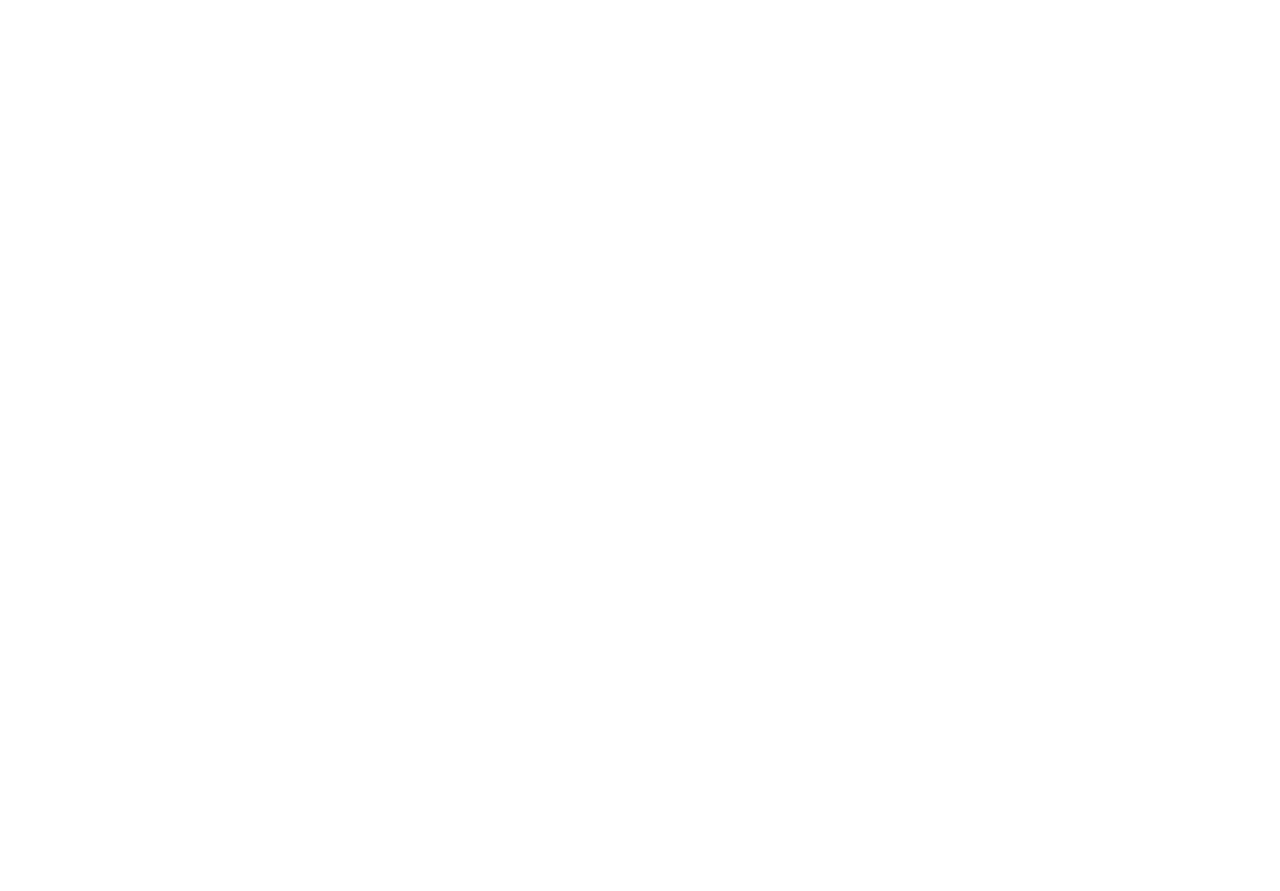
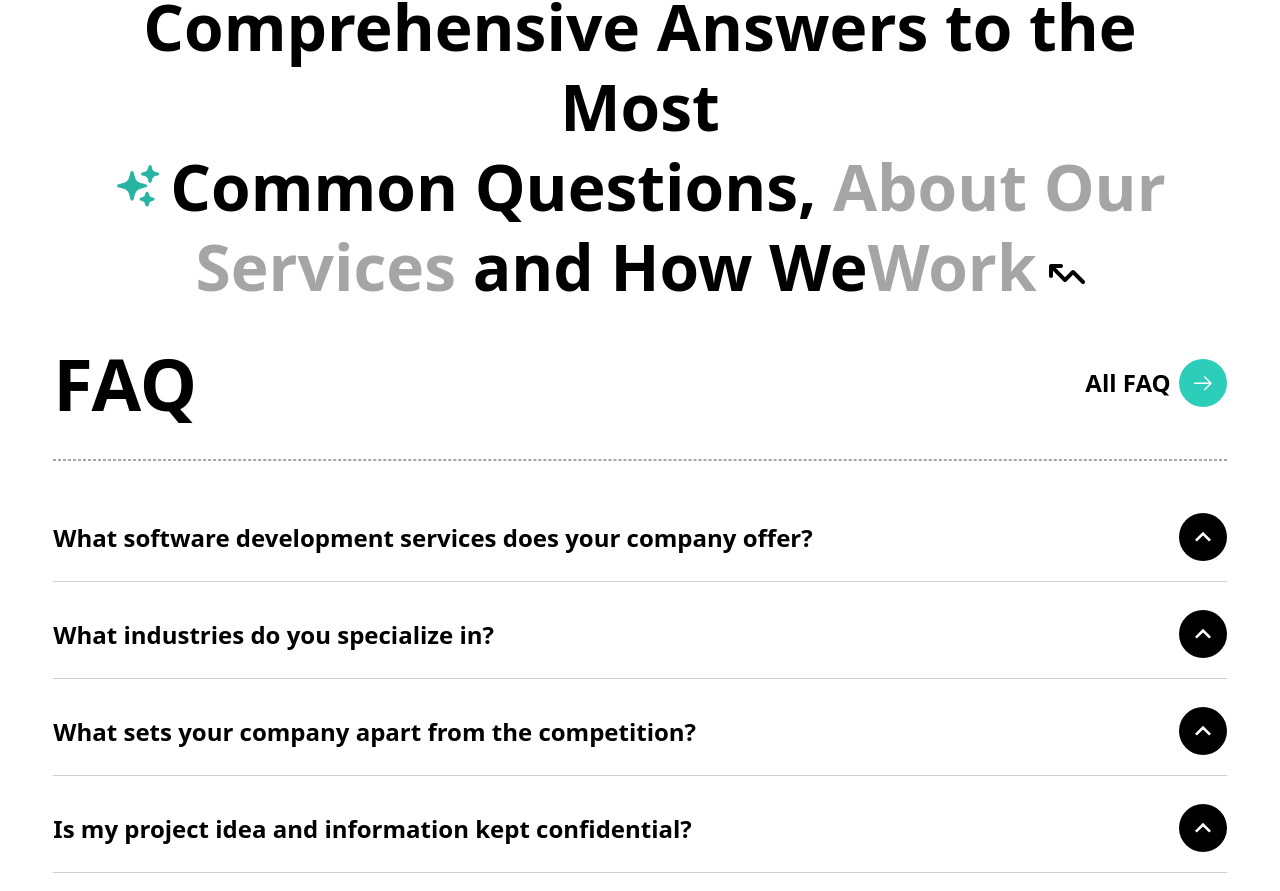
Before and after one commit to rashikdev/SoftwareChamber-UI-Task, a Next.js app: page / in a window 1280 px wide. Shown: the part 7483-8374 px from the top of the page. Before the commit the page ends 7430 px from the top, so only its background shows below. Built offline with nearby package versions, Linux system fonts and the light colour scheme.

Commit message:
added FAQ section

```diff
--- a/package.json
+++ b/package.json
@@ -18,6 +18,7 @@
   "devDependencies": {
     "@eslint/eslintrc": "^3",
     "@tailwindcss/postcss": "^4",
+    "daisyui": "^5.0.50",
     "eslint": "^9",
     "eslint-config-next": "15.4.6",
     "tailwindcss": "^4"
--- a/src/app/globals.css
+++ b/src/app/globals.css
@@ -1,4 +1,5 @@
 @import "tailwindcss";
+@plugin "daisyui";
 
 :root {
   --primary-color: #00ffe0;
--- a/src/app/page.js
+++ b/src/app/page.js
@@ -1,5 +1,6 @@
 import Banner from "@/components/Banner";
 import DevProcess from "@/components/DevProcess";
+import FAQSection from "@/components/FAQSection";
 import FeaturesSection from "@/components/FeaturesSection";
 import Navbar from "@/components/Navbar";
 import PertnerCompany from "@/components/PertnerCompany";
@@ -15,11 +16,12 @@
         <Banner></Banner>
       </header>
 
-      <main className="pt-10">
+      <main className="pt-10 text-black">
         <ServicesSection></ServicesSection>
         <DevProcess></DevProcess>
         <FeaturesSection></FeaturesSection>
         <PertnerCompany></PertnerCompany>
+        <FAQSection></FAQSection>
       </main>
     </div>
   );
--- /dev/null
+++ b/src/components/FAQSection.jsx
@@ -0,0 +1,110 @@
+"use client";
+
+import React, { useState } from "react";
+import { FaArrowTrendUp } from "react-icons/fa6";
+import { GoArrowRight } from "react-icons/go";
+import { MdKeyboardArrowUp } from "react-icons/md";
+const faqData = [
+  {
+    question: "What software development services does your company offer?",
+    answer:
+      "We offer custom software development, web & mobile app development, UI/UX design, API integration, and ongoing maintenance.",
+  },
+  {
+    question: "What industries do you specialize in?",
+    answer:
+      "We work with diverse industries such as healthcare, finance, e-commerce, logistics, and education, delivering tailored solutionsYa gratis dong, masa aplikasi chat aja berbayar sih. Lo kalo nanya yang bener dong. Bayangin aja kalo aplikasi ini berbayar, masa pas chat lo harus bayar setiap karakter. Kalo lo mau bayar mending pake MMS aja dah.",
+  },
+  {
+    question: "What sets your company apart from the competition?",
+    answer:
+      "Our focus on quality, scalability, and client satisfaction ensures every project exceeds expectations.",
+  },
+  {
+    question: "Is my project idea and information kept confidential?",
+    answer:
+      "Absolutely. We sign NDAs and ensure all client data is protected with industry-standard security measures.",
+  },
+];
+
+const FAQSection = () => {
+  const [openIndex, setOpenIndex] = useState(null);
+
+  const toggleFAQ = (index) => {
+    setOpenIndex(openIndex === index ? null : index);
+  };
+
+  return (
+    <div className="py-10 text-black">
+      <div className="w-11/12 mx-auto text-center space-y-10">
+        {/* FAQ Heading */}
+        <h3 className="px-5">
+          <p className="text-3xl sm:text-4xl lg:text-[4rem] leading-tight font-semibold">
+            <span>Comprehensive Answers to the Most</span> <br className="hidden sm:block"/>
+            <img
+              src="/assets/serviceStar.png"
+              alt=""
+              className="w-10 h-10 sm:w-12 sm:h-12 inline-block mb-2 sm:mb-4 mr-2"
+            />
+            Common Questions,{" "}
+            <span className="text-[#A5A5A5]">
+              About Our <br className="hidden sm:block" /> Services
+            </span>{" "}
+            and How We
+            <span className="text-[#A5A5A5]">Work</span>
+            <span className="inline-block rotate-y-180 text-2xl sm:text-4xl ml-3 align-middle">
+              <FaArrowTrendUp />
+            </span>
+          </p>
+        </h3>
+
+        {/* FAQ top bar */}
+        <div className="flex justify-between font-semibold items-center">
+          <p className="md:text-7xl text-4xl">FAQ</p>
+          <p className="flex items-center gap-2 md:text-2xl text-xl cursor-pointer hover:text-[#2CCEBA] transition-colors">
+            All FAQ{" "}
+            <span className="bg-[#2CCEBA] text-white md:p-3 p-1 rounded-full hover:bg-[#25b6a6] transition-colors">
+              <GoArrowRight />
+            </span>
+          </p>
+        </div>
+
+        {/* Top border */}
+        <hr className="border-[#A5A5A5] border-[1.5px] border-dashed" />
+      </div>
+
+      {/* FAQ List */}
+      <div className="w-11/12 mx-auto mt-10 space-y-4">
+        {faqData.map((faq, index) => (
+          <div key={index} className="border-b border-[#a5a5a586] pb-2">
+            <button
+              onClick={() => toggleFAQ(index)}
+              className={`flex sm:justify-between sm:items-center gap-3 w-full font-semibold text-left sm:text-lg md:text-xl lg:text-2xl py-3`}
+            >
+              {/* Question */}
+              <span className="flex-1 leading-snug">{faq.question}</span>
+
+              {/* Arrow Button */}
+              <MdKeyboardArrowUp
+                className={`text-3xl sm:text-4xl lg:text-5xl p-1 sm:p-2 rounded-full transition-transform duration-300 shrink-0 ${
+                  openIndex === index
+                    ? "rotate-180 bg-[#2CCEBA] text-white"
+                    : "bg-black text-white"
+                }`}
+              />
+            </button>
+
+            {/* Answer */}
+            {openIndex === index && (
+              <div className="max-w-4xl text-sm sm:text-base text-gray-700 pb-3 sm:pb-4">
+                {faq.answer}
+              </div>
+            )}
+          </div>
+        ))}
+      </div>
+    </div>
+  );
+};
+
+export default FAQSection;
```
Also changed, not shown: 1 other file (tests, documents, lock files or other folders).
